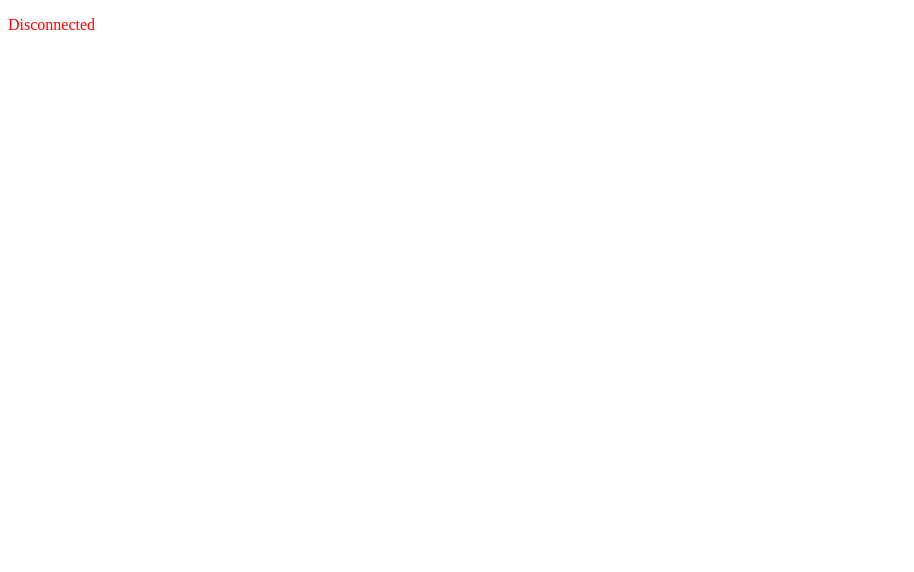
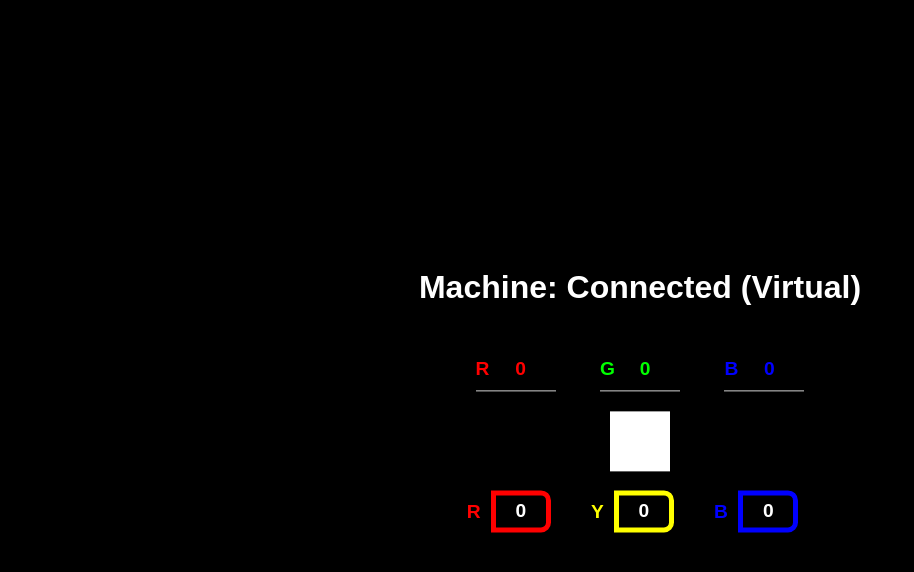
Before and after one commit to mustafausama/dye-vinci, a website: page index.html in a window 1280 px wide. Shown: the whole page, without its empty margins (0-914 px from the left). Drawn offline with nearby package versions, Linux system fonts and the light colour scheme; no server answers.

Commit message:
Almost Finished

```diff
--- a/index.html
+++ b/index.html
@@ -4,22 +4,110 @@
     <meta charset="UTF-8">
     <meta name="viewport" content="width=device-width, initial-scale=1.0">
     <meta http-equiv="X-UA-Compatible" content="ie=edge">
+    <link rel="stylesheet" href="./style.css">
     <title>Dye-Vinci</title>
 </head>
 <body>
-    <div>
-        <p id='machine-status' style="color: red">Disconnected</p>
+    <div class="machine">
+        <h1 class="machine-status">Machine: <span class='status con'>Connected (Virtual)</span></h1>
+        <section class="control">
+            <div class="RGB">
+                <div>
+                    <input style="color: #f00" maxlength="3" class="Rcom" value="0">
+                    <label style="color: #f00">R</label>
+                </div>
+                <div>
+                    <input style="color: #0f0" maxlength="3" class="Gcom" value="0">
+                    <label style="color: #0f0">G</label>
+                </div>
+                <div>
+                    <input style="color: #00f" maxlength="3" class="Bcom" value="0">
+                    <label style="color: #00f">B</label>
+                </div>
+                <div class="color-wheel"></div>
+            </div>
+            <div class="RYB">
+                <label style="color: #f00">R</label>
+                <p class="RYB-R">0</p>
+                <label style="color: #ff0">Y</label>
+                <p class="RYB-Y">0</p>
+                <label style="color: #00f">B</label>
+                <p class="RYB-B">0</p>
+            </div>
+        </section>
     </div>
+    <script src="https://code.jquery.com/jquery-3.3.1.min.js" type="text/javascript"></script>
     <script src="/socket.io/socket.io.js"></script>
     <script type="text/javascript">
+        $('input').keyup(function() {
+            var iRed = ($('.Rcom').val() >= 0 && $('.Rcom').val() <= 255) ? $('.Rcom').val() : 0;
+            var iGreen = ($('.Gcom').val() >= 0 && $('.Gcom').val() <= 255) ? $('.Gcom').val() : 0;
+            var iBlue = ($('.Bcom').val() >= 0 && $('.Bcom').val() <= 255) ? $('.Bcom').val() : 0;
+            $('.color-wheel').css({
+                "background-color": 'rgb('+iRed+', '+iGreen+', '+iBlue+')'
+            });
+
+            // Remove the white from the color
+            var iWhite = Math.min(iRed, iGreen, iBlue);
+
+            iRed   -= iWhite;
+            iGreen -= iWhite;
+            iBlue  -= iWhite;
+
+            var iMaxGreen = Math.max(iRed, iGreen, iBlue);
+
+            // Get the yellow out of the red+green
+
+            var iYellow = Math.min(iRed, iGreen);
+
+            iRed   -= iYellow;
+            iGreen -= iYellow;
+
+            // If this unfortunate conversion combines blue and green, then cut each in half to
+            // preserve the value's maximum range.
+            if (iBlue > 0 && iGreen > 0)
+            {
+                iBlue  /= 2;
+                iGreen /= 2;
+            }
+
+            // Redistribute the remaining green.
+            iYellow += iGreen;
+            iBlue   += iGreen;
+
+            // Normalize to values.
+            var iMaxYellow = Math.max(iRed, iYellow, iBlue);
+
+            if (iMaxYellow > 0)
+            {
+                var iN = iMaxGreen / iMaxYellow;
+
+                iRed    *= iN;
+                iYellow *= iN;
+                iBlue   *= iN;
+            }
+
+            // Add the white back in.
+            iRed    += iWhite;
+            iYellow += iWhite;
+            iBlue   += iWhite;
+
+            iRed = Math.floor(iRed);
+            iYellow = Math.floor(iYellow);
+            iBlue = Math.floor(iBlue);
+
+            $('.RYB-R').text(iRed);
+            $('.RYB-Y').text(iYellow);
+            $('.RYB-B').text(iBlue);
+
+        });
         var io = io(window.location.pathname == '/machine' ? '/machine' : '/manager');
         io.on('machine-connected', function(data) {
-            document.getElementById('machine-status').style.color = '#0f0';
-            document.getElementById('machine-status').innerText = 'Connected';
+            $('.status').text('Connected').addClass('con').removeClass('dis');
+
         });
         io.on('machine-disconnected', function(data) {
-            document.getElementById('machine-status').style.color = '#f00';
-            document.getElementById('machine-status').innerText = 'Disconnected';
+            $('.status').text('Disonnected').addClass('dis').removeClass('con');
         });
     </script>
 </body>
--- /dev/null
+++ b/style.css
@@ -0,0 +1,117 @@
+* {
+    box-sizing: border-box;
+}
+
+body, html {
+    font-family: Arial, Helvetica, sans-serif;
+    overflow: hidden;
+    background-color: black;
+    color: #fff
+}
+
+.dis.status {
+    border-radius: 5px;
+    padding: 15px;
+    background: #fff;
+    color: #000;
+
+    animation: blink 1s ease 0.2s infinite;
+}
+
+.dis.status:hover {
+    animation-play-state: paused;
+}
+
+.machine {
+    position: absolute;
+    width: 70%;
+    text-align: center;
+    top: 50%;
+    left: 50%;
+    transform: translate(-50%, -50%)
+}
+
+.control {
+    /*display: none;*/
+}
+
+.control .RGB input {
+    padding: 10px 10px 10px 20px;
+    border: none;
+    background: transparent;
+    border-bottom: 1px solid rgb(211, 211, 211);
+    width: 80px;
+    text-align: center;
+    align-content: center;
+    font-size: 1.2em;
+    font-weight: bolder;
+    outline: none;
+}
+
+.control .RGB div:not(.color-wheel) {
+    position: relative;
+    display: inline-block;
+    margin: 20px 20px;
+}
+
+.control .RGB label {
+    position: absolute;
+    top: 10px;
+    left: 0px;
+    font-size: 1.2em;
+    font-weight: bolder;
+    transition: all 0.5s ease-in-out;
+    cursor: text;
+}
+
+.control .RGB .color-wheel {
+    display: block;
+    margin: 30px;
+    width: 60px;
+    height: 60px;
+    margin: 0 auto;
+    background-color: #fff;
+    margin-left: 10px;
+    transition: all 0.5s ease;
+    margin: auto
+}
+
+.control .RYB {
+    font-size: 1.2em;
+    font-weight: bolder;
+    margin-left: 20px;
+
+}
+
+.control .RYB p {
+    display: inline-block;
+    margin-right: 35px;
+    margin-left: 5px;
+    padding: 5px 7px;
+    border: 5px solid #fff;
+    width: 60px;
+    text-align: center;
+    border-top-right-radius: 10px;
+    border-bottom-right-radius: 10px;
+}
+
+.control .RYB p:nth-child(2) {
+    border-color: #f00;
+}
+.control .RYB p:nth-child(4) {
+    border-color: #ff0;
+}
+.control .RYB p:nth-child(6) {
+    border-color: #00f;
+}
+
+@keyframes blink {
+    0% {
+        background: #fff;
+        color: #000;
+    }
+    50% {
+        background: #000;
+        color: #fff;
+    }
+}
```
Also changed, not shown: index.js (+13 -3 lines), 1 other file.
